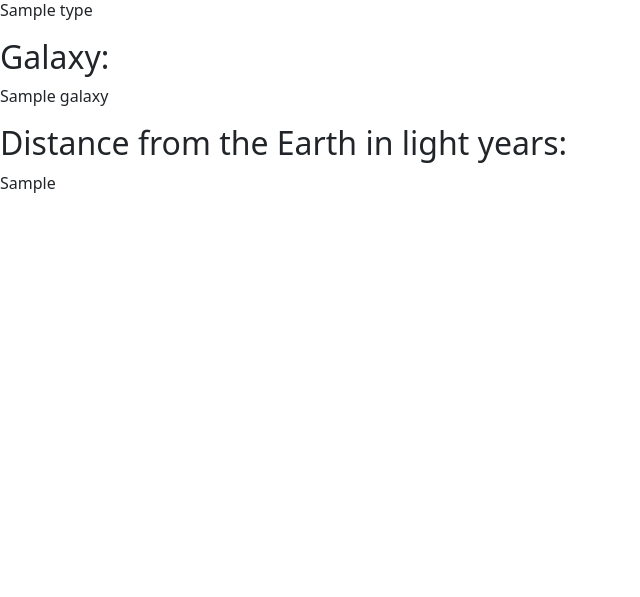
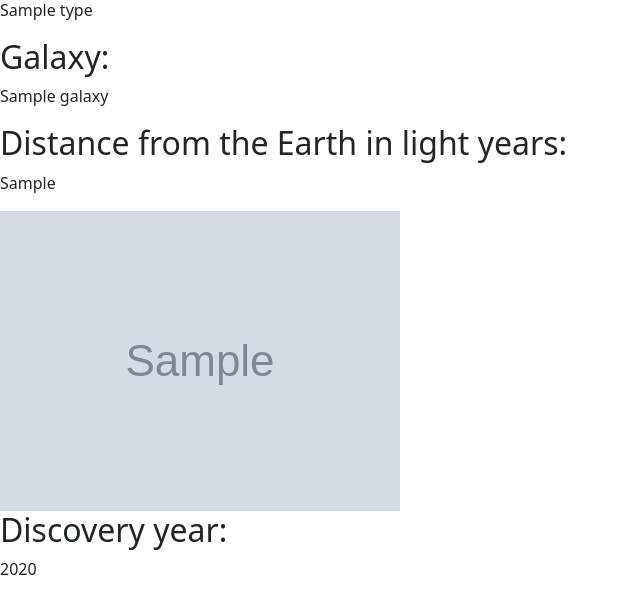
Before and after one commit to kamilawarzecha/NebulaNotes, a Django app: template NebulaNotes/NebulaNotesApp/templates/nebulanotes_app/astronomicalobject_detail.html in a window 1280 px wide. Shown: the part 231-828 px from the top of the page, without its empty margins (0-640 px from the left). Before the commit the page ends 424 px from the top, so only its background shows below. Run offline with Django 3.2, Linux system fonts and the light colour scheme; the template is opened without the code that fills it: most values are stand-ins (such as "Sample title", 1, 10 or a date in 2020); grey boxes marked "Sample" are stand-in pictures.

```diff
--- a/NebulaNotes/NebulaNotesApp/forms.py
+++ b/NebulaNotes/NebulaNotesApp/forms.py
@@ -15,7 +15,7 @@ class UserLoginForm(forms.Form):
 class ObjectForm(forms.ModelForm):
     class Meta:
         model = AstronomicalObject
-        fields = ['name', 'type', 'distance_from_earth','description', 'image', 'discovery_date', 'galaxy']
+        fields = ['name', 'type', 'distance_from_earth','description', 'image', 'discovery_year', 'galaxy']
 
 
 class ObjectTypeForm(forms.ModelForm):
--- a/NebulaNotes/NebulaNotesApp/templates/nebulanotes_app/astronomicalobject_detail.html
+++ b/NebulaNotes/NebulaNotesApp/templates/nebulanotes_app/astronomicalobject_detail.html
@@ -11,6 +11,12 @@
 <p>{{ object.galaxy }} </p>
 <h2>Distance from the Earth in light years: </h2>
 <p>{{ object.distance_from_earth }} </p>
-
+{% if object.image %}
+<img src="{{ object.image.url }}" alt="Image of {{ object.name }}">
+{% endif %}
+{% if object.discovery_year %}
+<h2>Discovery year:</h2>
+<p>{{ object.discovery_year }} </p>
+{% endif %}
 
 {% endblock %}
```
